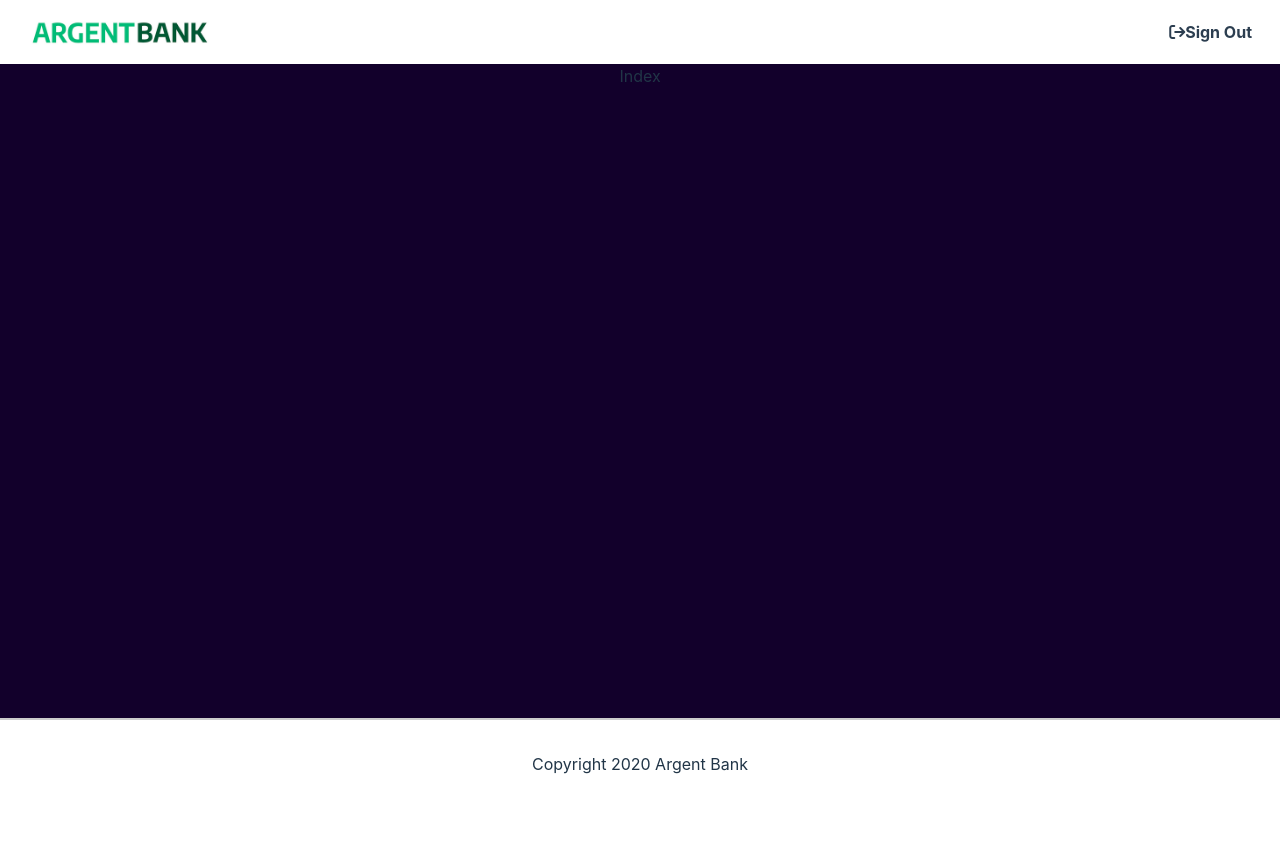
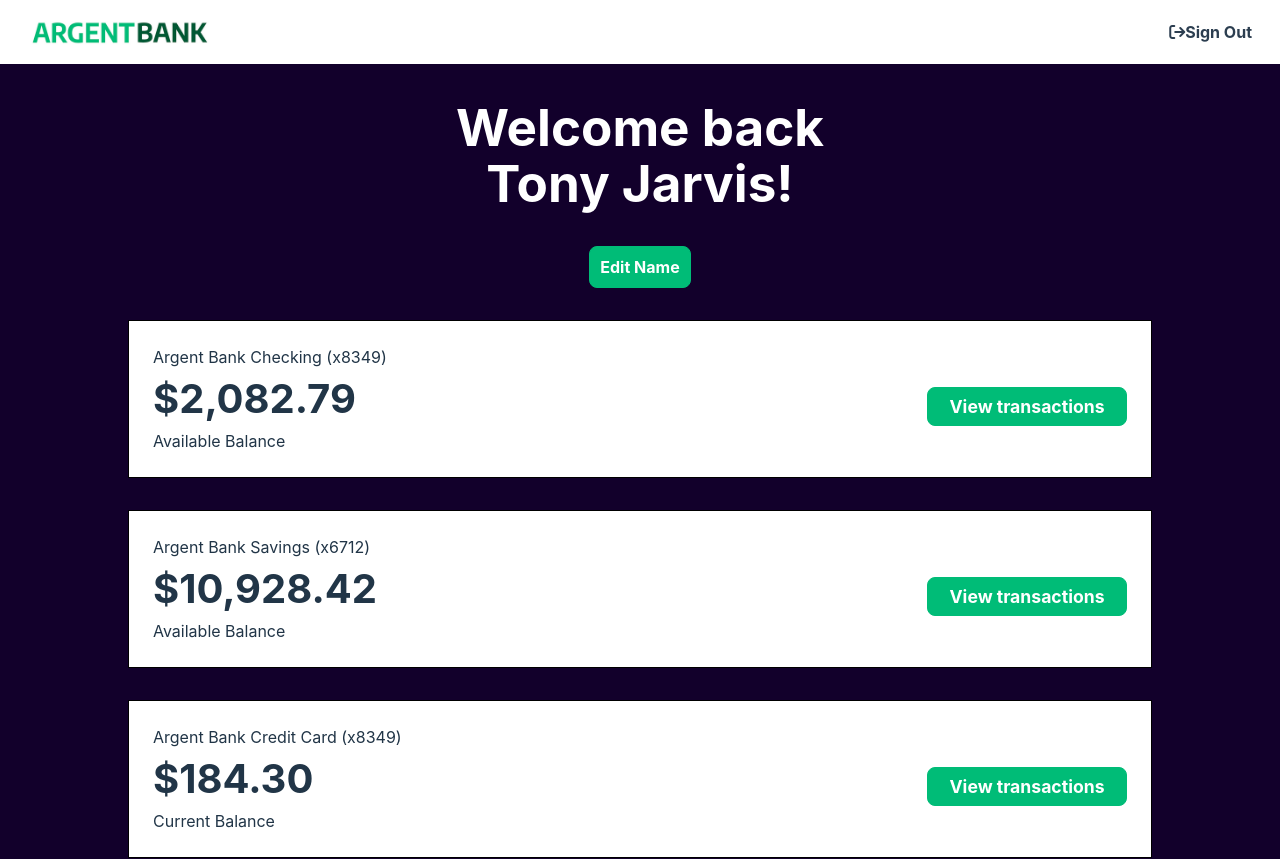
Before and after one commit to beyondnaxos/P13_argentBanque, a React (Vite) app: page /main in a window 1280 px wide. Shown: the top 859 px of the page. Before the commit the page ends 800 px from the top, so only its background shows below. Built offline with nearby package versions, Linux system fonts and the light colour scheme; sample sign-in values are in the browser's storage.

Commit message:
Adding Transaction Page ( named Index )

```diff
--- a/src/Pages/Index.jsx
+++ b/src/Pages/Index.jsx
@@ -1,14 +1,32 @@
 import React from 'react'
+import { Account } from '../components/Account/Account'
+import { Header } from '../components/Header/Header'
+import styles from './Index.module.css'
 
 
 const Index = () => {
+  return (
+     <div className={styles.profilContainer}>
+      <Header />
+      <h2 className="sr-only">Accounts</h2>
+      <Account
+        title="Argent Bank Checking (x8349)"
+        amount="$2,082.79"
+        description="Available Balance"
+      />
+      <Account
+        title="Argent Bank Savings (x6712)"
+        amount="$10,928.42"
+        description="Available Balance"
+      />
+      <Account
+        title="Argent Bank Credit Card (x8349)"
+        amount="$184.30"
+        description="Current Balance"
+      />
+    </div>
 
-  return (
-    <>
 
-    <div>Index</div>
-
-    </>
 
   )
 }
--- a/src/Pages/Index.module.css
+++ b/src/Pages/Index.module.css
@@ -0,0 +1,3 @@
+.profilContainer {
+  width: 100%;
+}
--- /dev/null
+++ b/src/components/Account/Account.jsx
@@ -0,0 +1,16 @@
+import React from 'react'
+
+export const Account = ({ title, amount, description }) => {
+  return (
+    <section className="account">
+    <div className="account-content-wrapper">
+      <h3 className="account-title">{title}</h3>
+      <p className="account-amount">{amount}</p>
+      <p className="account-amount-description">{description}</p>
+    </div>
+    <div className="account-content-wrapper cta">
+      <button className="transaction-button">View transactions</button>
+    </div>
+  </section>
+  )
+}
--- /dev/null
+++ b/src/components/Header/Header.jsx
@@ -0,0 +1,13 @@
+import React from 'react'
+
+export const Header = () => {
+  return (
+    <div className="header">
+    <h1>
+      Welcome back<br />
+      Tony Jarvis!
+    </h1>
+    <button className="edit-button">Edit Name</button>
+  </div>
+  )
+}
--- a/src/components/Nav/Nav.jsx
+++ b/src/components/Nav/Nav.jsx
@@ -28,7 +28,7 @@
           dispatch(logOut())
           navigate('/')
         }}>
-          <i class="fa fa-sign-out"></i>
+          <i className="fa fa-sign-out"></i>
           Sign Out
         </a>
         ) : (
--- a/src/features/auth/AuthApiSlice.js
+++ b/src/features/auth/AuthApiSlice.js
@@ -9,6 +9,7 @@
                 body: {...credentials}
             })
         }),
+
     })
 })
 
```
